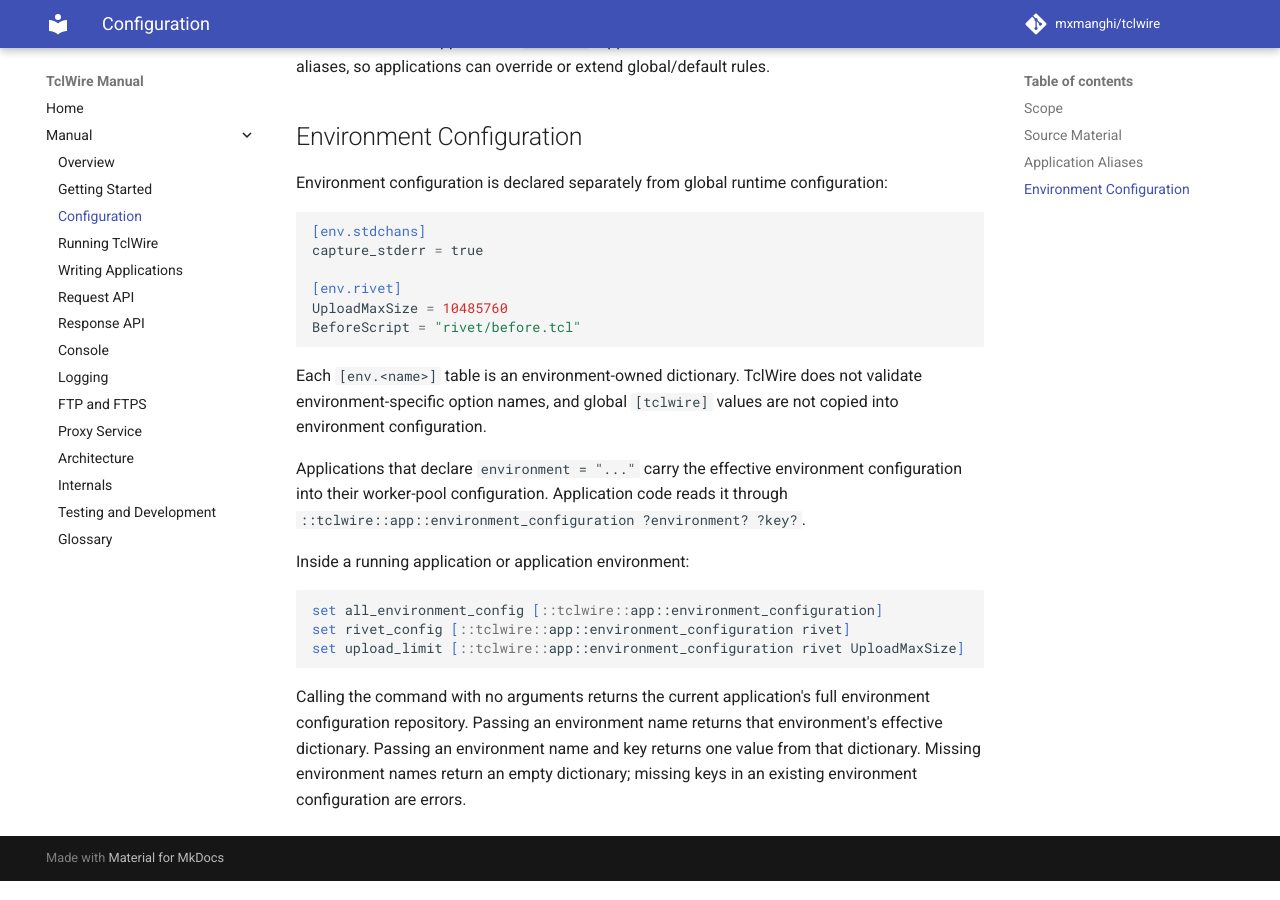
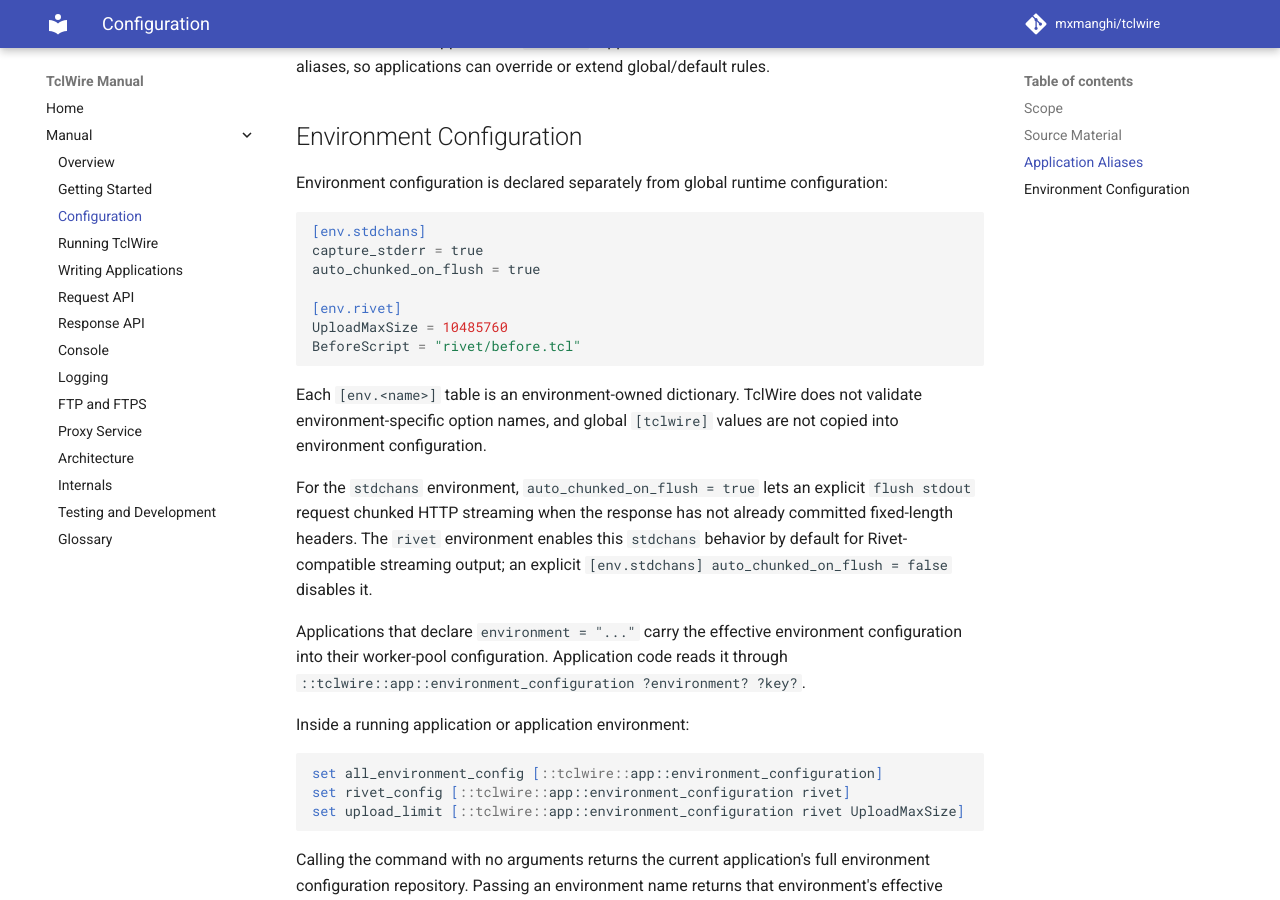
Before and after one commit to mxmanghi/tclwire, an MkDocs documentation site: the page built from doc/manual/configuration.md, in a window 1280 px wide and 900 px high, scrolled down 914 px. Built offline with MkDocs 1.6.1 and Material for MkDocs 9.7.7, drawn with Linux system fonts in a browser that asks for light colours; comment, search, counter and statistics services are not loaded.

Commit message:
add handling of configurable transition to 'chunked' with the first explicit 'flush' call

````diff
--- a/doc/manual/configuration.md
+++ b/doc/manual/configuration.md
@@ -37,6 +37,7 @@
 ```toml
 [env.stdchans]
 capture_stderr = true
+auto_chunked_on_flush = true
 
 [env.rivet]
 UploadMaxSize = 10485760
@@ -46,6 +47,12 @@
 Each `[env.<name>]` table is an environment-owned dictionary. TclWire does not
 validate environment-specific option names, and global `[tclwire]` values are
 not copied into environment configuration.
+
+For the `stdchans` environment, `auto_chunked_on_flush = true` lets an
+explicit `flush stdout` request chunked HTTP streaming when the response has
+not already committed fixed-length headers. The `rivet` environment enables
+this `stdchans` behavior by default for Rivet-compatible streaming output;
+an explicit `[env.stdchans] auto_chunked_on_flush = false` disables it.
 
 Applications that declare `environment = "..."` carry the effective
 environment configuration into their worker-pool configuration. Application
````
Also changed, not shown: runtime-doc/CONFIGURATION_OPTIONS.md (+5 -0 lines), runtime-doc/INTER_THREAD_COMMUNICATION.md (+5 -3 lines), 10 other files.
